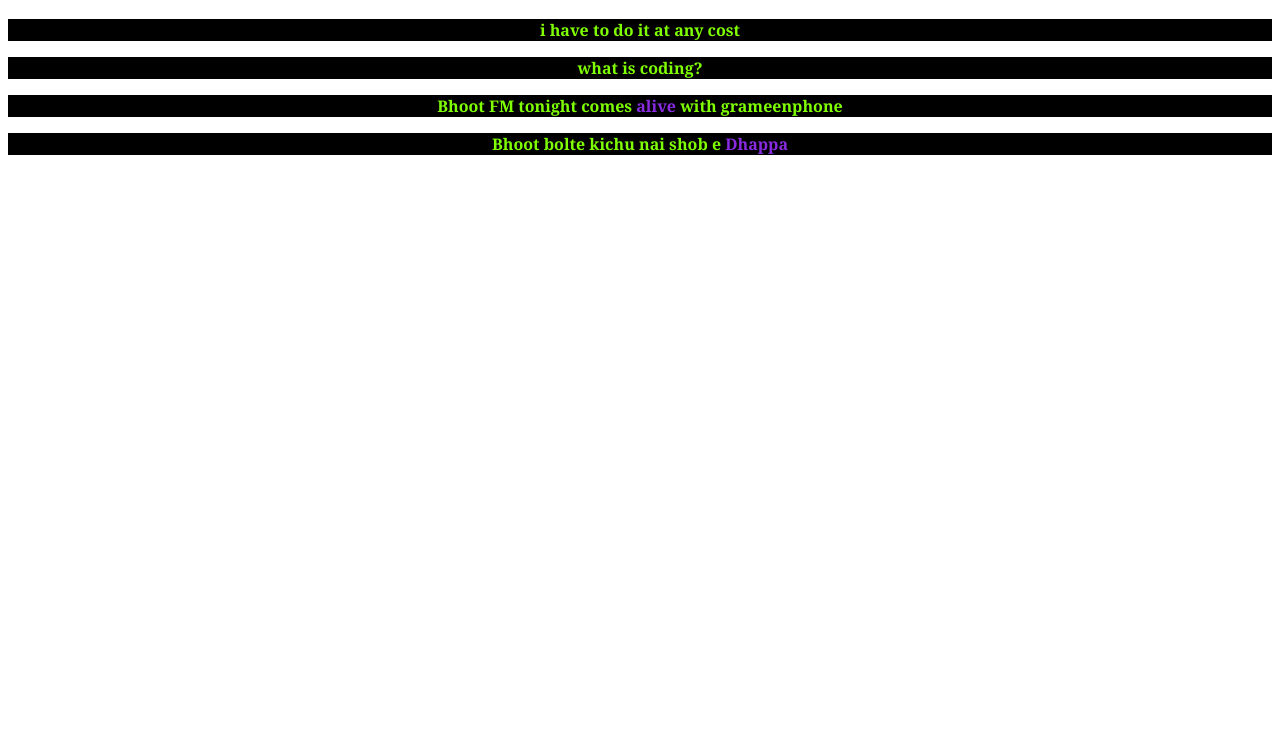
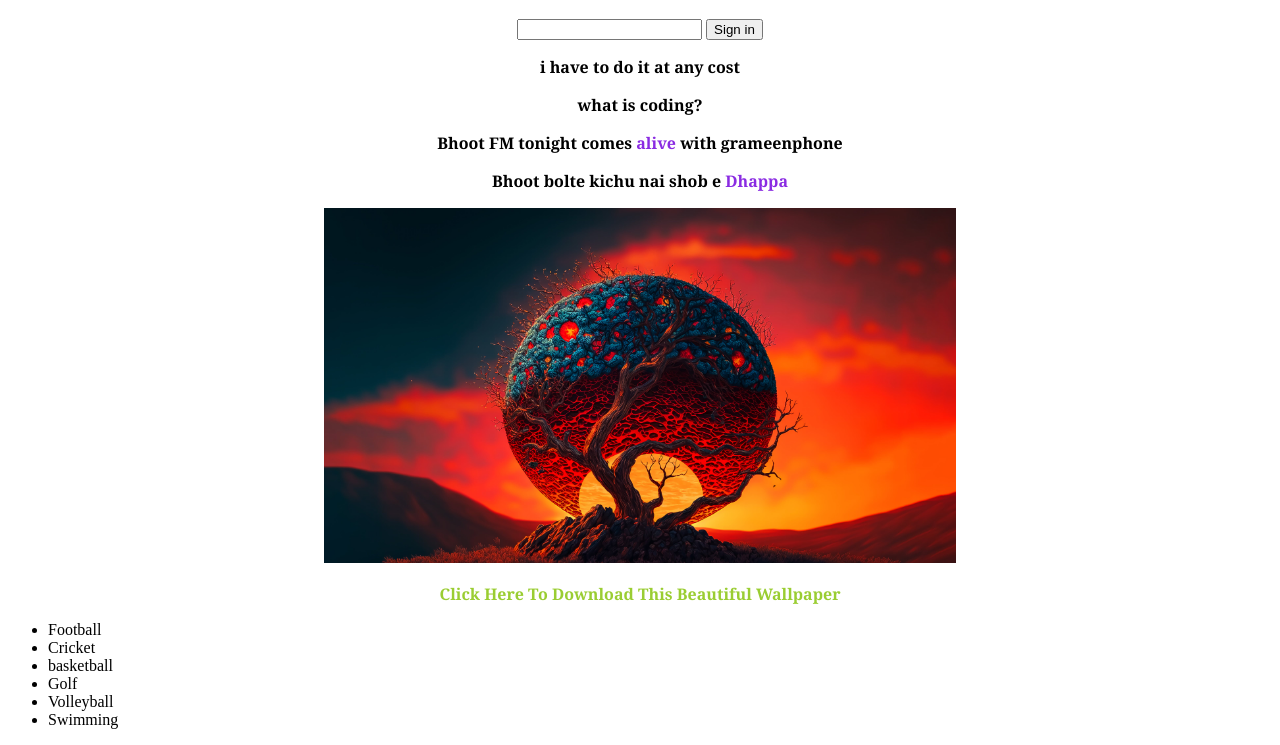
Before and after one commit to Battery7Low/My-First-Website, a plain HTML site: page index.html in a window 1280 px wide. Shown: the part 61-806 px from the top of the page. Drawn offline with Linux system fonts and the light colour scheme.

Commit message:
new added

```diff
--- a/index.html
+++ b/index.html
@@ -2,34 +2,32 @@
 <html lang="en">
 <head>
     <title>my first website</title>
-    <style>
-        h1{
-            color: aqua;
-            background-color: black;
-            font-style: normal;
-            text-align: center;
-            height: 50%;
-            width: 100%;
-            font-weight: bold;
-        }
-        p{
-            color: chartreuse;
-            background-color: black;
-            text-align: center;
-            font-weight: bold;
-            font-family: Georgia, 'Times New Roman', Times, serif;
-        }
-        .bd{
-            color: blueviolet;
-        }
-    </style>
+  <link rel="stylesheet" href="style.css">
 </head>
 <body>
     <h1>My First Ever Website</h1>
+
+    <div>
+        <input type="text">
+        <button>Sign in</button>
+    </div>
+
     <p>i have to do it at any cost</p>
-    <p>what is coding?</p>
+    <p class="sick">what is coding?</p>
     <p>Bhoot FM tonight comes <span class="bd">alive</span> with grameenphone</p>
     <p>Bhoot bolte kichu nai shob e <span class="bd">Dhappa</span></p>
+    <img src="Valorant.jpg" alt="" class="center">
+    <p id="BD">
+    <a href="https://www.nawpic.com/media/2020/desktop-4k-nawpic-5.jpg" >Click Here To Download This Beautiful Wallpaper</a>
+    </p>
+    <ul class="List">
+        <li>Football</li>
+        <li>Cricket</li>
+        <li>basketball</li>
+        <li>Golf</li>
+        <li>Volleyball</li>
+        <li>Swimming</li>
+    </ul>
 
 
 </body>
--- /dev/null
+++ b/style.css
@@ -0,0 +1,44 @@
+h1{
+    color: aqua;
+    background-color: black;
+    font-style: normal;
+    text-align: center;
+    height: 50%;
+    width: 100%;
+    font-weight: bold;
+}
+
+p{
+    color: black;
+    text-align: center;
+    font-weight: bold;
+    font-family: Georgia, 'Times New Roman', Times, serif;
+}
+.bd{
+    color: blueviolet;
+}
+div{
+    text-align: center;
+}
+input:hover{
+    color: aqua;
+    font-size: 100%;
+
+}
+.sick:hover{
+    color: chartreuse;
+    background-color: black;
+    font-size: 80%;
+}
+img{
+    height: 30%;
+    width: 50%;
+
+}
+.center{
+    margin-left: 25%;
+}
+a:link {
+    color: yellowgreen;
+    text-decoration: none
+}
```
Also changed, not shown: Valorant.jpg (added).
